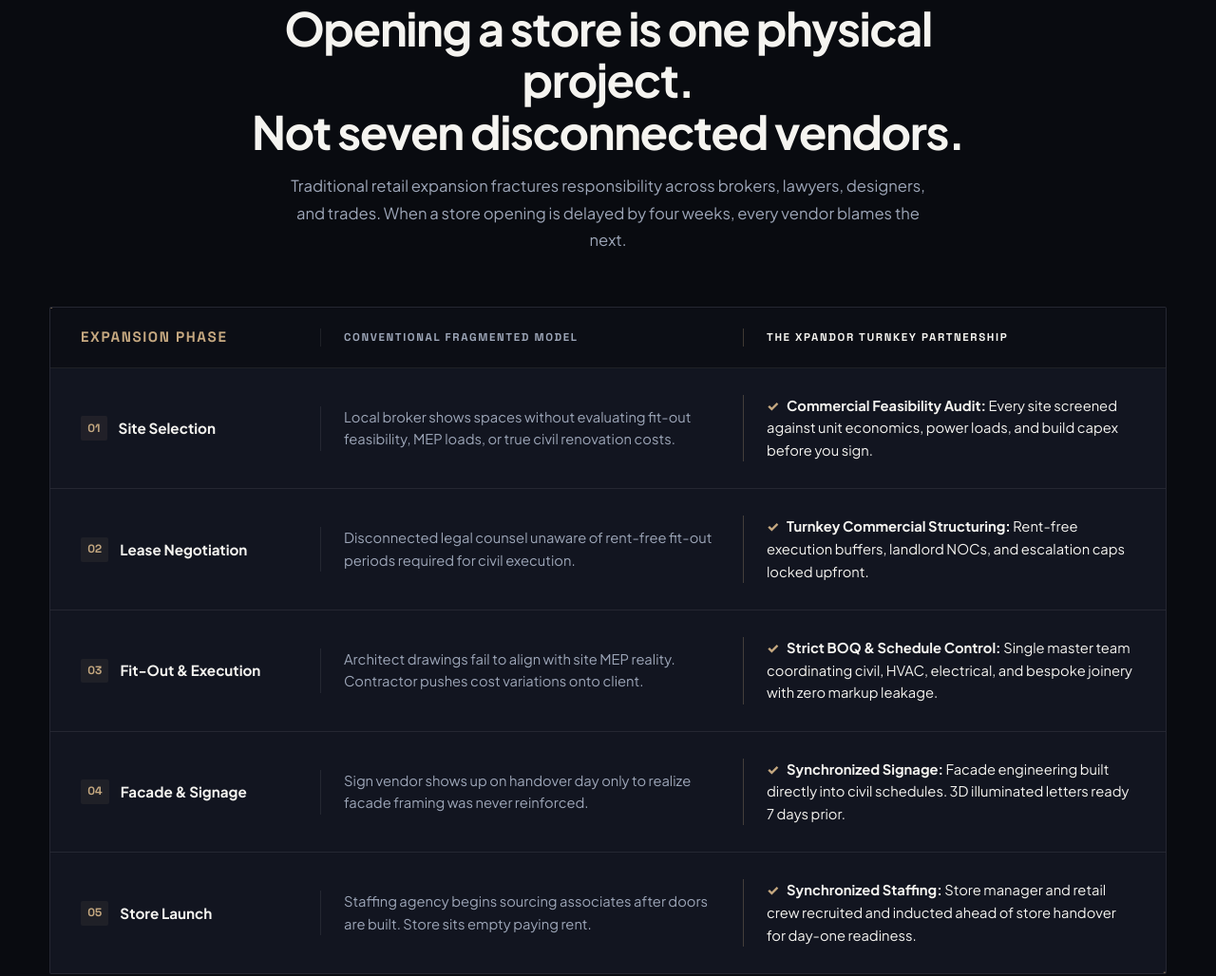
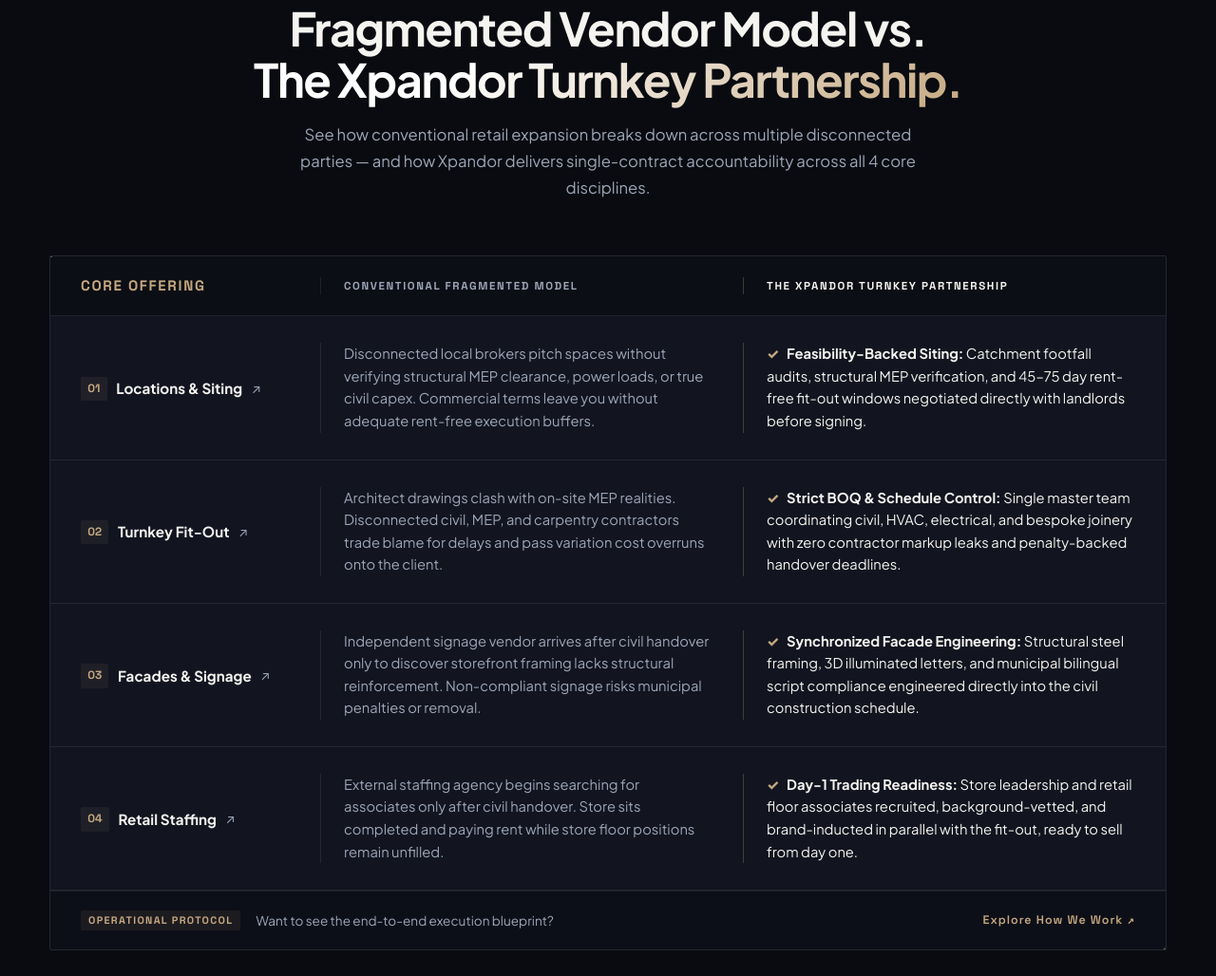
Before and after one commit to preeth-creww/xpandor, an Astro site: page / in a window 1280 px wide. Shown: the part 1562-2590 px from the top of the page at 95% size. Built offline with nearby package versions, Linux system fonts and the light colour scheme; Astro itself is replaced by a stand-in of ours.

Commit message:
refactor(homepage): streamline comparison table to 4 core offerings and remove redundant sequence section

```diff
--- a/src/pages/index.astro
+++ b/src/pages/index.astro
@@ -1,6 +1,5 @@
 ---
 import BaseLayout from '../layouts/BaseLayout.astro';
-import JourneyTimeline from '../components/JourneyTimeline.astro';
 import TimelineEstimator from '../components/TimelineEstimator.astro';
 import { FOUNDER_LINKEDIN, FOUNDER_NAME, FOUNDER_ROLE, WHATSAPP_BASE_URL } from '../consts';
 ---
@@ -155,113 +154,106 @@
 		</div>
 	</section>
 
-	<!-- Section 3: The Procurement Matrix (The 7-Vendor Problem vs. Turnkey Ownership) -->
+	<!-- Section 3: Direct Model Comparison Matrix (Conventional Fragmented Model vs. The Xpandor Turnkey Partnership) -->
 	<section class="section matrix-section">
 		<div class="container">
-			<div class="section-header text-center mx-auto" style="max-width: 780px;">
-				<span class="eyebrow">Procurement Reality</span>
-				<h2 class="section-title">Opening a store is one physical project.<br />Not seven disconnected vendors.</h2>
+			<div class="section-header text-center mx-auto" style="max-width: 820px;">
+				<span class="eyebrow">Direct Model Comparison</span>
+				<h2 class="section-title">Fragmented Vendor Model vs.<br /><span class="text-gradient-brass">The Xpandor Turnkey Partnership.</span></h2>
 				<p class="section-desc mx-auto">
-					Traditional retail expansion fractures responsibility across brokers, lawyers, designers, and trades. When a store opening is delayed by four weeks, every vendor blames the next.
+					See how conventional retail expansion breaks down across multiple disconnected parties — and how Xpandor delivers single-contract accountability across all 4 core disciplines.
 				</p>
 			</div>
 
 			<div class="matrix-table architectural-frame">
 				<div class="matrix-row matrix-header-row">
-					<div class="col-phase">EXPANSION PHASE</div>
+					<div class="col-phase">CORE OFFERING</div>
 					<div class="col-trad">CONVENTIONAL FRAGMENTED MODEL</div>
 					<div class="col-xpandor">THE XPANDOR TURNKEY PARTNERSHIP</div>
 				</div>
 
 				<div class="matrix-row">
 					<div class="col-phase">
-						<span class="phase-code">01</span>
-						<strong>Site Selection</strong>
+						<a href="/locations" class="phase-link">
+							<span class="phase-code">01</span>
+							<strong>Locations & Siting</strong>
+							<span class="phase-arrow">↗</span>
+						</a>
 					</div>
 					<div class="col-trad text-muted">
-						Local broker shows spaces without evaluating fit-out feasibility, MEP loads, or true civil renovation costs.
+						Disconnected local brokers pitch spaces without verifying structural MEP clearance, power loads, or true civil capex. Commercial terms leave you without adequate rent-free execution buffers.
 					</div>
 					<div class="col-xpandor">
 						<span class="check-mark">✓</span>
-						<strong>Commercial Feasibility Audit:</strong> Every site screened against unit economics, power loads, and build capex before you sign.
+						<strong>Feasibility-Backed Siting:</strong> Catchment footfall audits, structural MEP verification, and 45–75 day rent-free fit-out windows negotiated directly with landlords before signing.
 					</div>
 				</div>
 
 				<div class="matrix-row">
 					<div class="col-phase">
-						<span class="phase-code">02</span>
-						<strong>Lease Negotiation</strong>
+						<a href="/projects" class="phase-link">
+							<span class="phase-code">02</span>
+							<strong>Turnkey Fit-Out</strong>
+							<span class="phase-arrow">↗</span>
+						</a>
 					</div>
 					<div class="col-trad text-muted">
-						Disconnected legal counsel unaware of rent-free fit-out periods required for civil execution.
+						Architect drawings clash with on-site MEP realities. Disconnected civil, MEP, and carpentry contractors trade blame for delays and pass variation cost overruns onto the client.
 					</div>
 					<div class="col-xpandor">
 						<span class="check-mark">✓</span>
-						<strong>Turnkey Commercial Structuring:</strong> Rent-free execution buffers, landlord NOCs, and escalation caps locked upfront.
+						<strong>Strict BOQ & Schedule Control:</strong> Single master team coordinating civil, HVAC, electrical, and bespoke joinery with zero contractor markup leaks and penalty-backed handover deadlines.
 					</div>
 				</div>
 
 				<div class="matrix-row">
 					<div class="col-phase">
-						<span class="phase-code">03</span>
-						<strong>Fit-Out & Execution</strong>
+						<a href="/signage" class="phase-link">
+							<span class="phase-code">03</span>
+							<strong>Facades & Signage</strong>
+							<span class="phase-arrow">↗</span>
+						</a>
 					</div>
 					<div class="col-trad text-muted">
-						Architect drawings fail to align with site MEP reality. Contractor pushes cost variations onto client.
+						Independent signage vendor arrives after civil handover only to discover storefront framing lacks structural reinforcement. Non-compliant signage risks municipal penalties or removal.
 					</div>
 					<div class="col-xpandor">
 						<span class="check-mark">✓</span>
-						<strong>Strict BOQ & Schedule Control:</strong> Single master team coordinating civil, HVAC, electrical, and bespoke joinery with zero markup leakage.
+						<strong>Synchronized Facade Engineering:</strong> Structural steel framing, 3D illuminated letters, and municipal bilingual script compliance engineered directly into the civil construction schedule.
 					</div>
 				</div>
 
 				<div class="matrix-row">
 					<div class="col-phase">
-						<span class="phase-code">04</span>
-						<strong>Facade & Signage</strong>
+						<a href="/people" class="phase-link">
+							<span class="phase-code">04</span>
+							<strong>Retail Staffing</strong>
+							<span class="phase-arrow">↗</span>
+						</a>
 					</div>
 					<div class="col-trad text-muted">
-						Sign vendor shows up on handover day only to realize facade framing was never reinforced.
+						External staffing agency begins searching for associates only after civil handover. Store sits completed and paying rent while store floor positions remain unfilled.
 					</div>
 					<div class="col-xpandor">
 						<span class="check-mark">✓</span>
-						<strong>Synchronized Signage:</strong> Facade engineering built directly into civil schedules. 3D illuminated letters ready 7 days prior.
+						<strong>Day-1 Trading Readiness:</strong> Store leadership and retail floor associates recruited, background-vetted, and brand-inducted in parallel with the fit-out, ready to sell from day one.
 					</div>
 				</div>
 
-				<div class="matrix-row">
-					<div class="col-phase">
-						<span class="phase-code">05</span>
-						<strong>Store Launch</strong>
+				<div class="matrix-footer">
+					<div class="matrix-footer-content">
+						<span class="matrix-footer-tag">OPERATIONAL PROTOCOL</span>
+						<span class="matrix-footer-text">Want to see the end-to-end execution blueprint?</span>
 					</div>
-					<div class="col-trad text-muted">
-						Staffing agency begins sourcing associates after doors are built. Store sits empty paying rent.
-					</div>
-					<div class="col-xpandor">
-						<span class="check-mark">✓</span>
-						<strong>Synchronized Staffing:</strong> Store manager and retail crew recruited and inducted ahead of store handover for day-one readiness.
-					</div>
+					<a href="/how-we-work" class="matrix-footer-link">
+						<span>Explore How We Work ↗</span>
+					</a>
 				</div>
 			</div>
 		</div>
 	</section>
 
-	<!-- Section 4: The 6-Stage Turnkey Journey -->
-	<section id="journey" class="section journey-section">
-		<div class="container">
-			<div class="section-header">
-				<span class="eyebrow">Structured Execution</span>
-				<h2 class="section-title">The Sequence Is The Product.</h2>
-				<p class="section-desc">
-					You don't buy fragmented services. You commission one integrated expansion sequence from location discovery to doors open.
-				</p>
-			</div>
-
-			<JourneyTimeline activeStep={1} />
-		</div>
-	</section>
-
-	<!-- Section 5: Selected Project Specimen Plates -->
+	<!-- Section 4: Selected Project Specimen Plates -->
 	<section id="selected-work" class="section work-section">
 		<div class="container">
 			<div class="section-header">
@@ -367,14 +359,14 @@
 		</div>
 	</section>
 
-	<!-- Section 6: Interactive Store Milestone Specifier -->
+	<!-- Section 5: Interactive Store Milestone Specifier -->
 	<section class="section estimator-section">
 		<div class="container">
 			<TimelineEstimator />
 		</div>
 	</section>
 
-	<!-- Section 7: Founder & Expansion Lead Accountability -->
+	<!-- Section 6: Founder & Expansion Lead Accountability -->
 	<section class="section leadership-section">
 		<div class="container">
 			<div class="leadership-frame architectural-frame">
@@ -436,7 +428,7 @@
 		</div>
 	</section>
 
-	<!-- Section 8: Final Strategic Intake -->
+	<!-- Section 7: Final Strategic Intake -->
 	<section class="section intake-section">
 		<div class="container">
 			<div class="intake-banner architectural-frame">
@@ -872,10 +864,31 @@
 	}
 
 	.col-phase {
-		display: flex;
+		font-size: 0.95rem;
+	}
+
+	.phase-link {
+		display: inline-flex;
 		align-items: center;
-		gap: 0.75rem;
-		font-size: 0.95rem;
+		gap: 0.6rem;
+		color: var(--text-main);
+		text-decoration: none;
+		transition: color 0.2s ease;
+	}
+
+	.phase-link:hover {
+		color: var(--accent-gold);
+	}
+
+	.phase-arrow {
+		font-size: 0.82rem;
+		color: var(--text-muted);
+		transition: transform 0.2s ease, color 0.2s ease;
+	}
+
+	.phase-link:hover .phase-arrow {
+		transform: translate(2px, -2px);
+		color: var(--accent-gold);
 	}
 
 	.phase-code {
@@ -927,7 +940,72 @@
 		margin-right: 0.35rem;
 	}
 
-	/* Section 5: Selected Work Specimen Plates */
+	.matrix-footer {
+		display: flex;
+		justify-content: space-between;
+		align-items: center;
+		padding: 1.25rem 2rem;
+		background: rgba(11, 13, 19, 0.6);
+		border-top: 1px solid var(--border-subtle);
+		font-size: 0.85rem;
+		gap: 1.5rem;
+	}
+
+	.matrix-footer-content {
+		display: flex;
+		align-items: center;
+		gap: 1rem;
+	}
+
+	.matrix-footer-tag {
+		font-family: var(--font-mono);
+		font-size: 0.68rem;
+		letter-spacing: 0.12em;
+		color: var(--accent-gold);
+		background: var(--accent-gold-subtle);
+		padding: 0.2rem 0.5rem;
+		border-radius: 2px;
+		font-weight: 700;
+	}
+
+	.matrix-footer-text {
+		color: var(--text-muted);
+	}
+
+	.matrix-footer-link {
+		font-family: var(--font-mono);
+		font-size: 0.78rem;
+		letter-spacing: 0.08em;
+		color: var(--accent-gold);
+		text-decoration: none;
+		display: inline-flex;
+		align-items: center;
+		gap: 0.35rem;
+		font-weight: 600;
+		transition: color 0.2s ease;
+		white-space: nowrap;
+	}
+
+	.matrix-footer-link:hover {
+		color: #fff;
+	}
+
+	@media (max-width: 900px) {
+		.matrix-footer {
+			flex-direction: column;
+			align-items: flex-start;
+			gap: 0.75rem;
+			padding: 1.25rem;
+		}
+
+		.matrix-footer-content {
+			flex-direction: column;
+			align-items: flex-start;
+			gap: 0.4rem;
+		}
+	}
+
+	/* Section 4: Selected Work Specimen Plates */
 	.work-section {
 		border-bottom: 1px solid var(--border-subtle);
 	}
@@ -1024,7 +1102,7 @@
 		letter-spacing: 0.08em;
 	}
 
-	/* Section 7: Direct Leadership Accountability */
+	/* Section 6: Direct Leadership Accountability */
 	.leadership-section {
 		border-bottom: 1px solid var(--border-subtle);
 		background: #080A0F;
```
